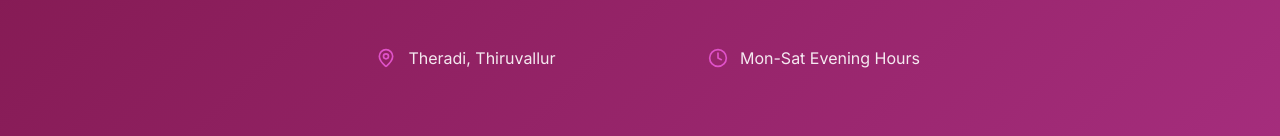
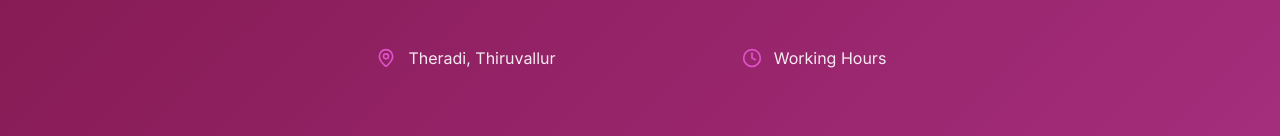
Before and after one commit to drvinodhinisclinic/care-connect-singlefile, a React (Vite) app: page / in a window 1280 px wide. Shown: the part 505-641 px from the top of the page. Built offline with nearby package versions, Linux system fonts and the light colour scheme; the HTML template or start-up script is replaced by a standard one.

Commit message:
Update "Mon-Sat Evening Hours"

```diff
--- a/src/components/Hero.tsx
+++ b/src/components/Hero.tsx
@@ -51,7 +51,7 @@ const Hero = () => {
               className="flex items-center justify-center space-x-3 text-white/90 hover:text-white transition-colors cursor-pointer"
             >
               <Clock className="w-5 h-5 text-medical-accent" />
-              <span>Mon-Sat Evening Hours</span>
+              <span>Working Hours</span>
             </button>
           </div>
         </div>
```
